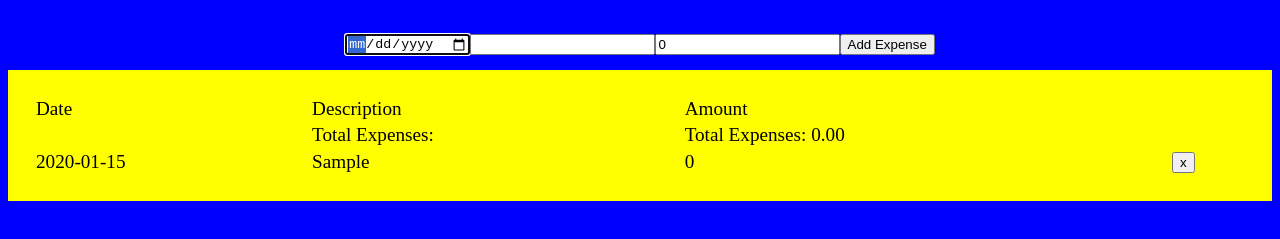
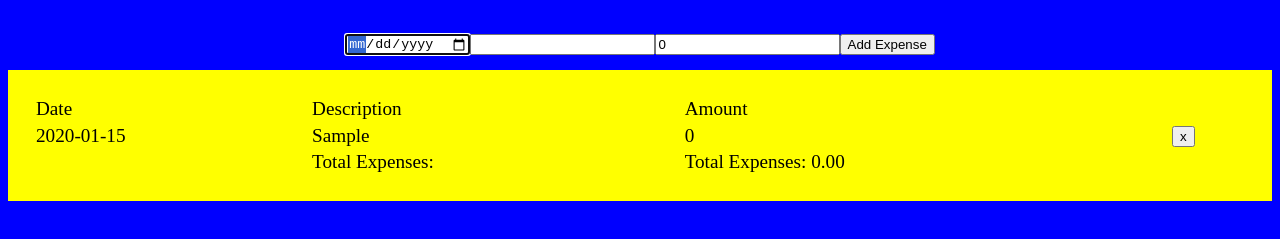
Before and after one commit to bcp2415/project_2, a plain HTML site: page index.html in a window 1280 px wide. Both pictures are taken after typing "2020-01-15", "Sample" into the empty fields and a click on the button "Add Expense". Shown: the part 61-300 px from the top of the page. Drawn offline with Linux system fonts and the light colour scheme.

Commit message:
Removed div element (not permitted within table element), refactored so JS addNewExpense fcn targets 1st row of table, writes data after this row.

```diff
--- a/index.html
+++ b/index.html
@@ -23,14 +23,11 @@
     </div>
 
     <table id="table">
-        <tr>
+        <tr id="data">
             <td>Date</td>
             <td>Description</td>
             <td>Amount</td>
         </tr>
-        <div id="data">
-
-        </div>
         <tr>
             <td></td>
             <td>Total Expenses:</td>
--- a/main.js
+++ b/main.js
@@ -3,6 +3,7 @@ var date = document.querySelector('#date');
 var description = document.querySelector('#description');
 var amount = document.querySelector('#amount');
 var table = document.querySelector('#table');
+var data = document.querySelector('#data');
 var wrapper = document.querySelector('#wrapper');
 var totalExp = document.querySelector('#totalExp');
 var buttonCount = 0;
@@ -21,7 +22,7 @@ function init() {
     });
 
     // Print total expenses so far:
-    totalExp.innerHTML = `Total Expenses:  ${total.toFixed(2)}`;
+    totalExp.innerHTML = `${total.toFixed(2)}`;
 };
 
 // Add new Expense
@@ -36,7 +37,7 @@ function addNewExpense(date, description, amount) {
     buttonCount++;
 
     // Write to table
-    table.insertAdjacentHTML('beforeend', `<tr>
+    data.insertAdjacentHTML('afterend', `<tr>
     <td>${newDate}</td>
     <td>${newDescription}</td>
     <td>${newAmount}</td>
@@ -45,8 +46,14 @@ function addNewExpense(date, description, amount) {
     </tr>`);
 
     // Add event listener to delete button
-    document.querySelector(`#button${buttonCount}`).addEventListener('click', function() {
-        DeleteRow(buttonCount);
+    document.querySelector(`#button${buttonCount}`).addEventListener('click', function(buttonCount) {
+        console.log('Delete row function called.');
+
+        // Remove tr element:
+        document.querySelector(`#button${buttonCount}`).parentElement.parentElement.remove();
+
+        // Recalculate and adjust total expenses:
+
     });
 
     // Calculate total expenses
@@ -66,14 +73,4 @@ function addNewExpense(date, description, amount) {
 
 };
 
-function DeleteRow(buttonCount) {
-    console.log('Delete row function called.');
-
-    // Remove tr element:
-    document.querySelector(`#button${buttonCount}`).parentElement.parentElement.remove();
-
-    // Recalculate and adjust total expenses:
-
-};
-
 init();
```
